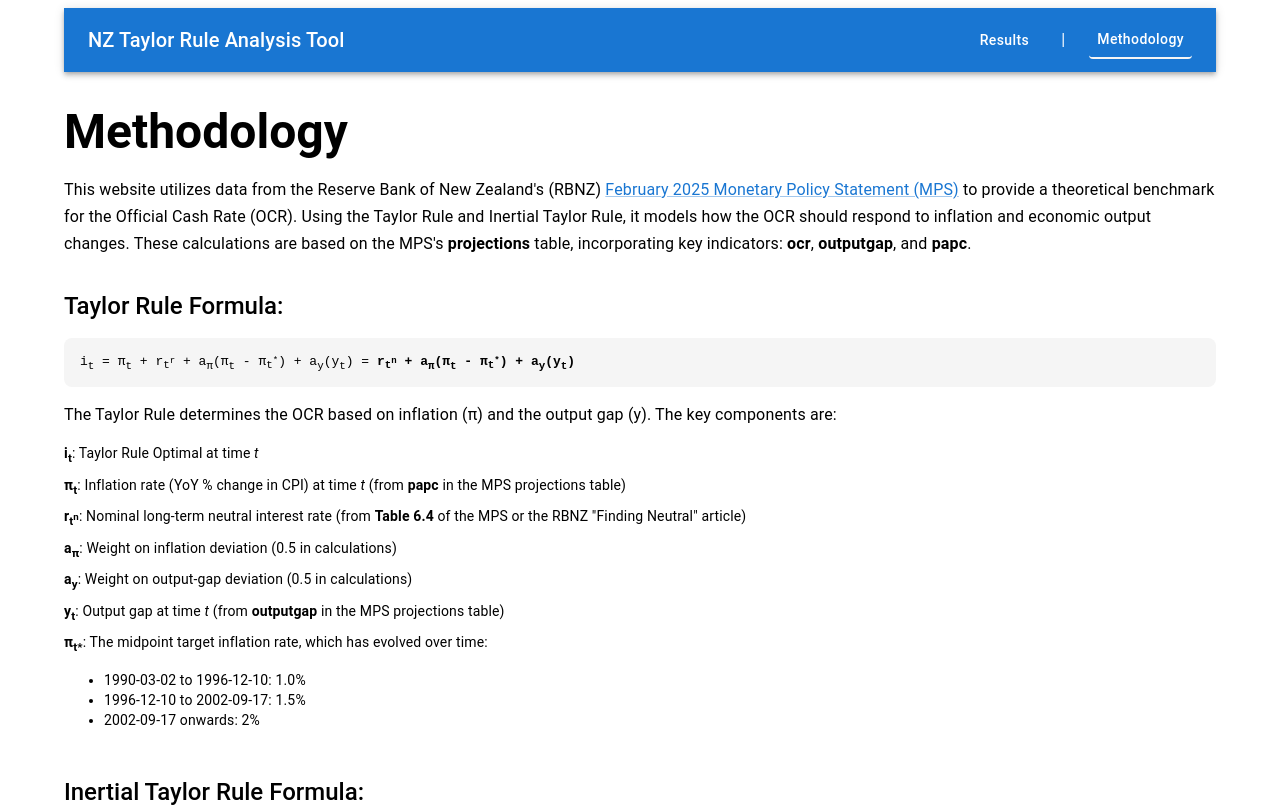
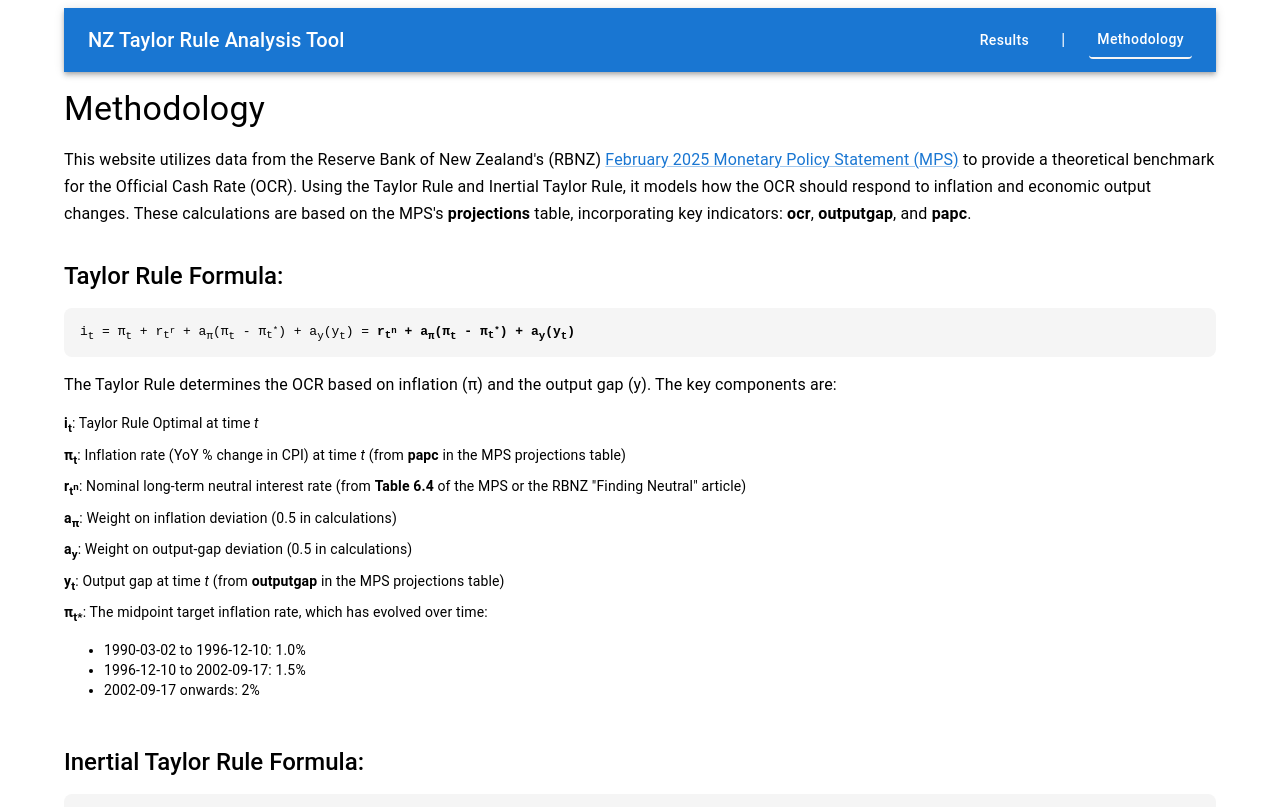
Before and after one commit to shayan-taba/New-Zealand-Taylor-s-Rule-OCR, a Next.js app: page /methodology in a window 1280 px wide. Shown: the top 807 px of the page. Built offline with nearby package versions, Linux system fonts and the light colour scheme.

Commit message:
footer/header update

```diff
--- a/src/app/methodology/page.tsx
+++ b/src/app/methodology/page.tsx
@@ -10,7 +10,7 @@ export default function Methodology() {
       <Navbar />
 
       {/* Title */}
-      <Typography variant="h3" sx={{ mt: 4, fontWeight: "bold" }}>
+      <Typography variant="h4" gutterBottom sx={{ mt: 2 }}>
         Methodology
       </Typography>
 
```
Also changed, not shown: src/app/page.tsx (+13 -4 lines).
